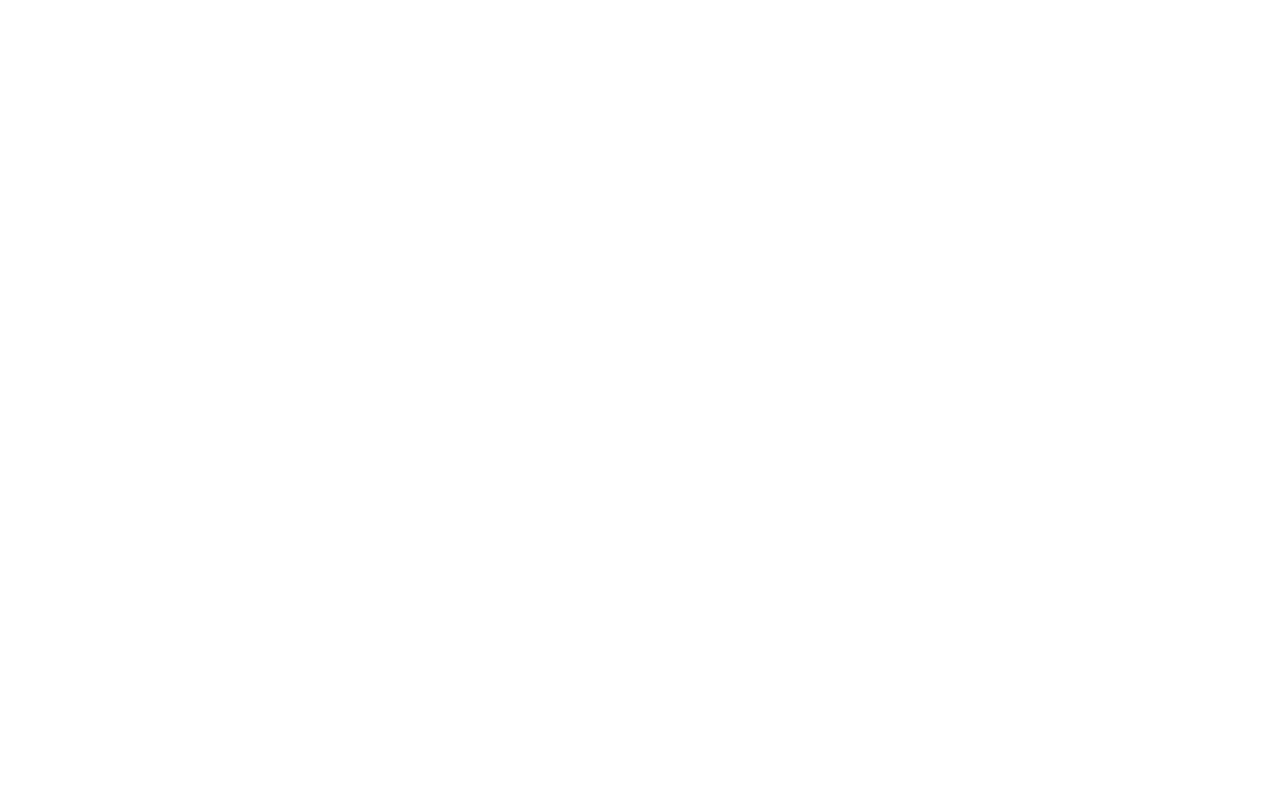
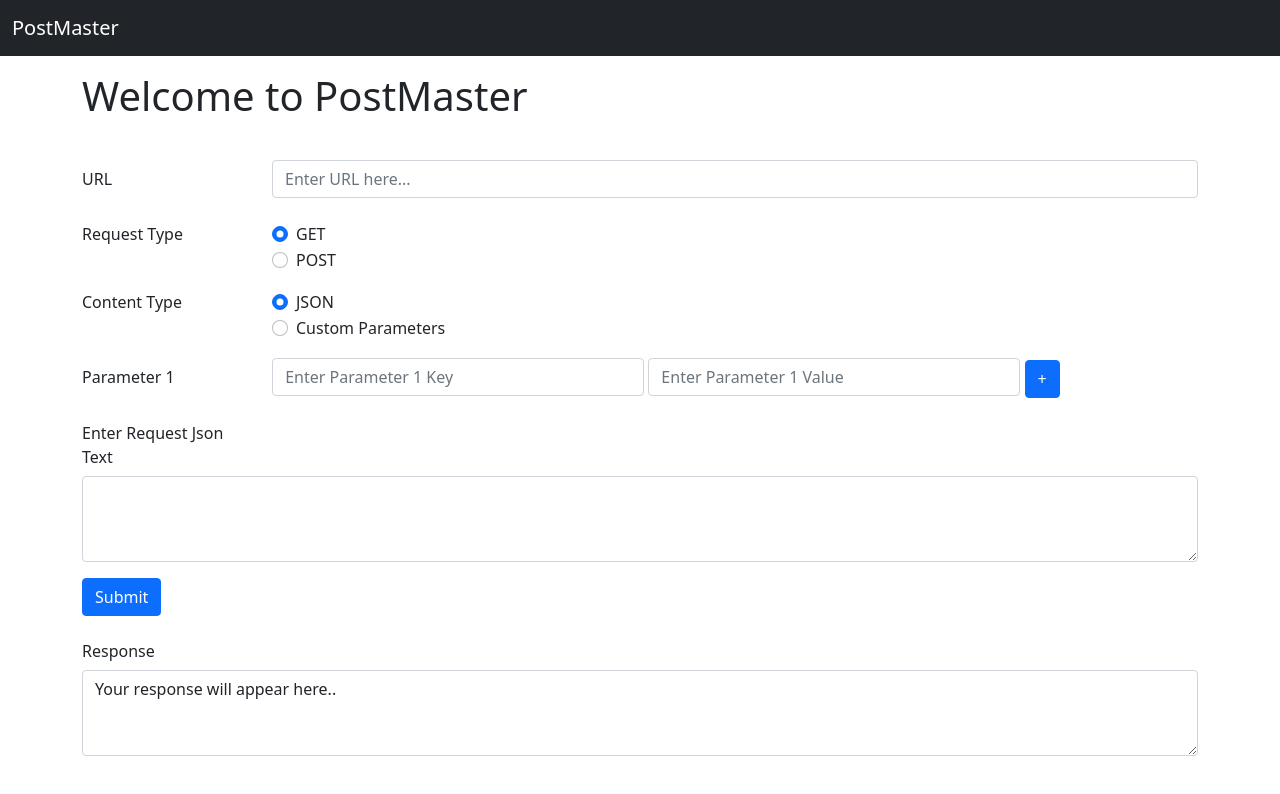
Before and after one commit to priyanshu938/APITesterApp, a plain HTML site: page index.html in a window 1280 px wide. Drawn offline with nearby package versions, Linux system fonts and the light colour scheme.

Commit message:
ui completed

```diff
--- a/index.html
+++ b/index.html
@@ -1,12 +1,133 @@
 <!DOCTYPE html>
 <html lang="en">
+
 <head>
-    <meta charset="UTF-8">
-    <meta http-equiv="X-UA-Compatible" content="IE=edge">
-    <meta name="viewport" content="width=device-width, initial-scale=1.0">
-    <title>Postman Clone</title>
+    <!-- Required meta tags -->
+    <meta charset="utf-8" />
+    <meta name="viewport" content="width=device-width, initial-scale=1" />
+
+    <!-- Bootstrap CSS -->
+    <link href="https://cdn.jsdelivr.net/npm/bootstrap@5.1.3/dist/css/bootstrap.min.css" rel="stylesheet"
+        integrity="sha384-1BmE4kWBq78iYhFldvKuhfTAU6auU8tT94WrHftjDbrCEXSU1oBoqyl2QvZ6jIW3" crossorigin="anonymous" />
 </head>
+
 <body>
+    <nav class="navbar navbar-expand-lg navbar-dark bg-dark">
+        <div class="container-fluid">
+            <a class="navbar-brand" href="#">PostMaster</a>
+            <button class="navbar-toggler" type="button" data-bs-toggle="collapse" data-bs-target="#navbarNavAltMarkup"
+                aria-controls="navbarNavAltMarkup" aria-expanded="false" aria-label="Toggle navigation">
+                <span class="navbar-toggler-icon"></span>
+            </button>
+            <div class="collapse navbar-collapse" id="navbarNavAltMarkup">
+                <div class="navbar-nav">
 
+                </div>
+            </div>
+        </div>
+    </nav>
+    <div class="container">
+        <h1 class="my-3">Welcome to PostMaster</h1>
+    </div>
+    <br />
+    <div class="container">
+        <!-- URL BOX -->
+        <div class="form-group row">
+            <label for="url" class="col-sm-2 col-form-label">URL</label>
+            <div class="col-sm-10">
+                <input type="text" class="form-control" id="urlField" placeholder="Enter URL here..." />
+            </div>
+        </div>
+        <br />
+        <!-- Request Type Box -->
+        <fieldset class="row mb-3">
+            <legend class="col-form-label col-sm-2 pt-0">Request Type</legend>
+            <div class="col-sm-10">
+                <div class="form-check">
+                    <input class="form-check-input" type="radio" name="requestType" id="get" value="GET" checked />
+                    <label class="form-check-label" for="get"> GET </label>
+                </div>
+                <div class="form-check">
+                    <input class="form-check-input" type="radio" name="requestType" id="post" value="POST" />
+                    <label class="form-check-label" for="post"> POST </label>
+                </div>
+            </div>
+        </fieldset>
+
+        <!-- Content Type Box -->
+        <fieldset class="row mb-3">
+            <legend class="col-form-label col-sm-2 pt-0">Content Type</legend>
+            <div class="col-sm-10">
+                <div class="form-check">
+                    <input class="form-check-input" type="radio" name="contentType" id="jsonRadio" value="json"
+                        checked />
+                    <label class="form-check-label" for="json"> JSON </label>
+                </div>
+                <div class="form-check">
+                    <input class="form-check-input" type="radio" name="contentType" id="paramsRadio" value="params" />
+                    <label class="form-check-label" for="params">
+                        Custom Parameters
+                    </label>
+                </div>
+            </div>
+        </fieldset>
+
+        <!-- Parameters Box-This will hide when json option in content type is checked -->
+        <div id="parametersBox">
+            <div class="form-row">
+                <label for="url" class="col-sm-2 col-form-label">Parameter 1</label>
+                <div class="col-md-4" style="display:inline-block">
+                    <input type="text" class="form-control" id="parameterKey1" placeholder="Enter Parameter 1 Key" />
+                </div>
+
+                <div class="col-md-4" style="display:inline-block">
+                    <input type="text" class="form-control" id="parameterValue1"
+                        placeholder="Enter Parameter 1 Value" />
+                </div>
+                <button class="btn btn-primary btn-md">+</button>
+            </div>
+        </div>
+        <!-- JSON Request Box-This will hide when parameters box option in content type is checked -->
+        <div class="my-3" id="requestJsonBox">
+            <div class="form-group row">
+                <label for="requestJsonText" class="col-sm-2 col-form-label">Enter Request Json Text</label>
+                <div class="vol-sm-10">
+                    <textarea class="form-control" id="requestJsonText" rows="3"></textarea>
+                </div>
+            </div>
+        </div>
+        <!-- Submit button which will trigger our fetch api -->
+        <div class="form-group row">
+            <div class="col-sm-10">
+                <button class="btn btn-primary" id="submit">Submit</button>
+            </div>
+        </div>
+        <div class="my-3" id="responseJsonBox">
+            <div class="form-group row">
+                <label for="responseJsonText" class="col-sm-2 col-form-label">Response</label>
+                <div class="vol-sm-10">
+                    <textarea class="form-control" id="responseJsonText"
+                        rows="3">Your response will appear here..</textarea>
+                </div>
+            </div>
+        </div>
+
+
+
+
+    </div>
+    <!-- Optional JavaScript; choose one of the two! -->
+
+    <!-- Option 1: Bootstrap Bundle with Popper -->
+    <script src="https://cdn.jsdelivr.net/npm/bootstrap@5.1.3/dist/js/bootstrap.bundle.min.js"
+        integrity="sha384-ka7Sk0Gln4gmtz2MlQnikT1wXgYsOg+OMhuP+IlRH9sENBO0LRn5q+8nbTov4+1p"
+        crossorigin="anonymous"></script>
+
+    <!-- Option 2: Separate Popper and Bootstrap JS -->
+    <!--
+    <script src="https://cdn.jsdelivr.net/npm/@popperjs/core@2.10.2/dist/umd/popper.min.js" integrity="sha384-7+zCNj/IqJ95wo16oMtfsKbZ9ccEh31eOz1HGyDuCQ6wgnyJNSYdrPa03rtR1zdB" crossorigin="anonymous"></script>
+    <script src="https://cdn.jsdelivr.net/npm/bootstrap@5.1.3/dist/js/bootstrap.min.js" integrity="sha384-QJHtvGhmr9XOIpI6YVutG+2QOK9T+ZnN4kzFN1RtK3zEFEIsxhlmWl5/YESvpZ13" crossorigin="anonymous"></script>
+    -->
 </body>
+
 </html>
```
